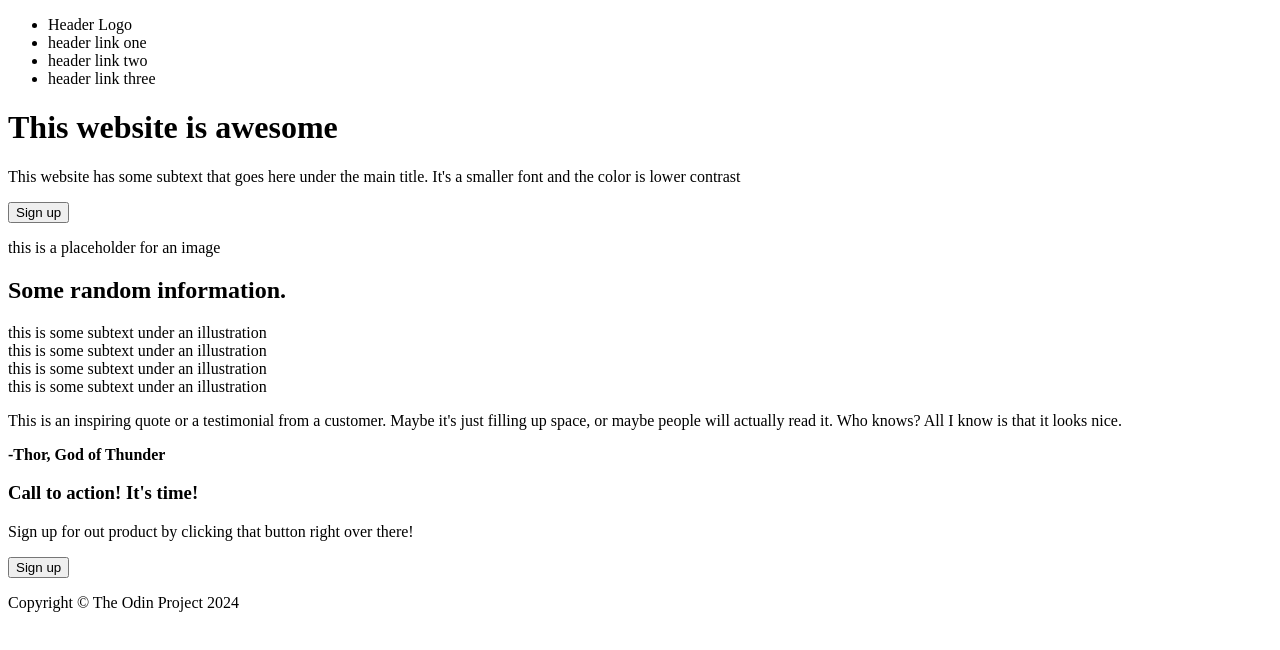
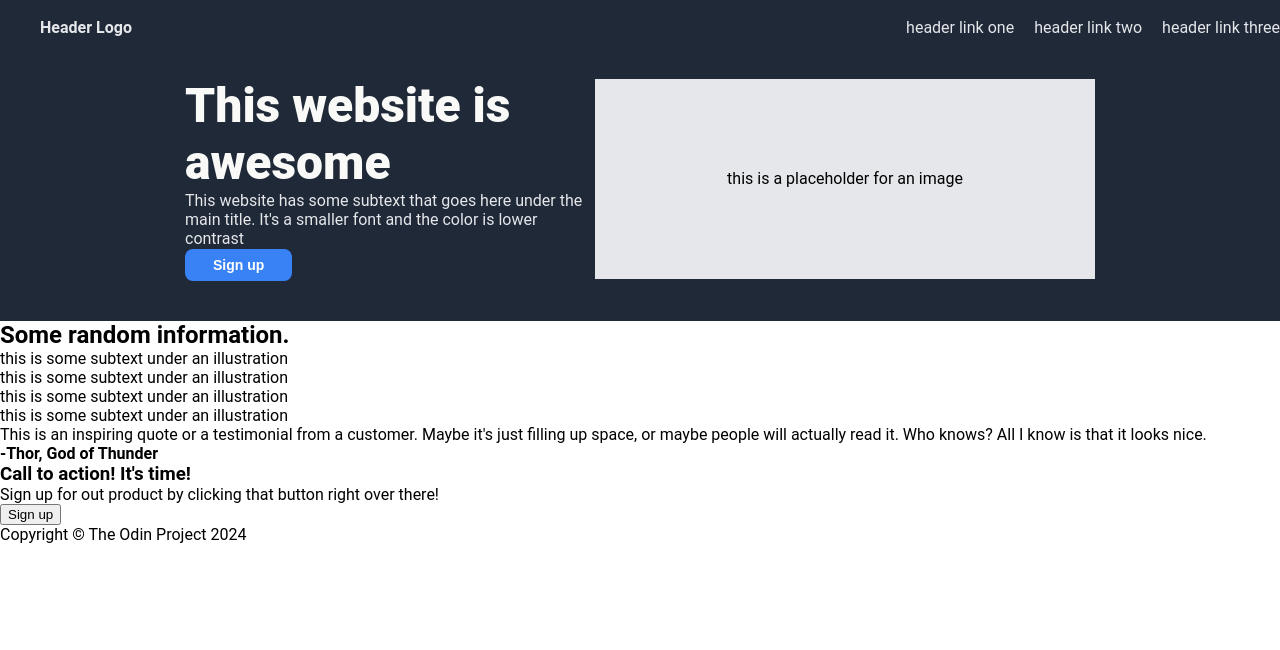
Before and after one commit to JiwooChoi-Programming/odin-landing-page, a plain HTML site: page index.html in a window 1280 px wide. Drawn offline with Linux system fonts and the light colour scheme.

Commit message:
Style the navigation and  header section

```diff
--- a/index.html
+++ b/index.html
@@ -4,11 +4,12 @@
     <meta charset="UTF-8">
     <meta name="viewport" content="width=device-width, initial-scale=1.0">
     <title>Landing!</title>
+    <link rel="stylesheet" href="style.css">
 </head>
 <body>
     <div class="navigation">
         <ul>
-            <li>Header Logo</li>
+            <li class="logo">Header Logo</li>
             <li>header link one</li>
             <li>header link two</li>
             <li>header link three</li>
@@ -16,16 +17,16 @@
     </div>
 
     <div class="header">
-        <div>
-            <h1>This website is awesome</h1>
-            <p>
+        <div class="title-container">
+            <h1 class="title">This website is awesome</h1>
+            <p class="sub-title">
                 This website has some subtext that goes here under the
                 main title. It's a smaller font and the color is lower
                 contrast
             </p>
-            <button>Sign up</button>
+            <button class="title-button">Sign up</button>
         </div>
-        <div>
+        <div class="image-container">
             <p>this is a placeholder for an image</p>
         </div>
     </div>
--- a/style.css
+++ b/style.css
@@ -0,0 +1,76 @@
+* {
+    box-sizing: border-box;
+    margin: 0;
+}
+
+body {
+    display: flex;
+    flex-direction: column;
+    font-family: Roboto, Arial, sans-serif;
+    padding: 0;
+}
+
+.navigation,
+.header {
+    background-color: #1f2937;
+    padding-top: 18px;
+}
+
+.navigation ul {
+    display: flex;
+    justify-content: center;
+    list-style: none;
+    gap: 20px;
+}
+
+.navigation li,
+.sub-title {
+    color: #e5e7eb;
+}
+
+.logo {
+    font-weight: bold;
+    margin-right: auto;
+}
+
+.header {
+    align-items: center;
+    display: flex;
+    justify-content: center;
+    gap: 60px;
+    padding: 40px;
+}
+
+.title-container {
+    width: 350px;
+}
+
+.title {
+    color: #f9faf8;
+    font-size: 48px;
+    font-weight: 900;
+}
+
+.sub-title {
+    line-height: 1.2;
+    width: 400px;
+}
+
+.title-button {
+    background-color: #3882f6;
+    border: none;
+    border-radius: 8px;
+    color: white;
+    font-size: 14px;
+    font-weight: bold;
+    padding: 8px 28px;
+}
+
+.image-container {
+    align-items: center;
+    background-color: #e5e7eb;
+    display: flex;
+    justify-content: center;
+    height: 200px;
+    width: 500px;
+}
```
